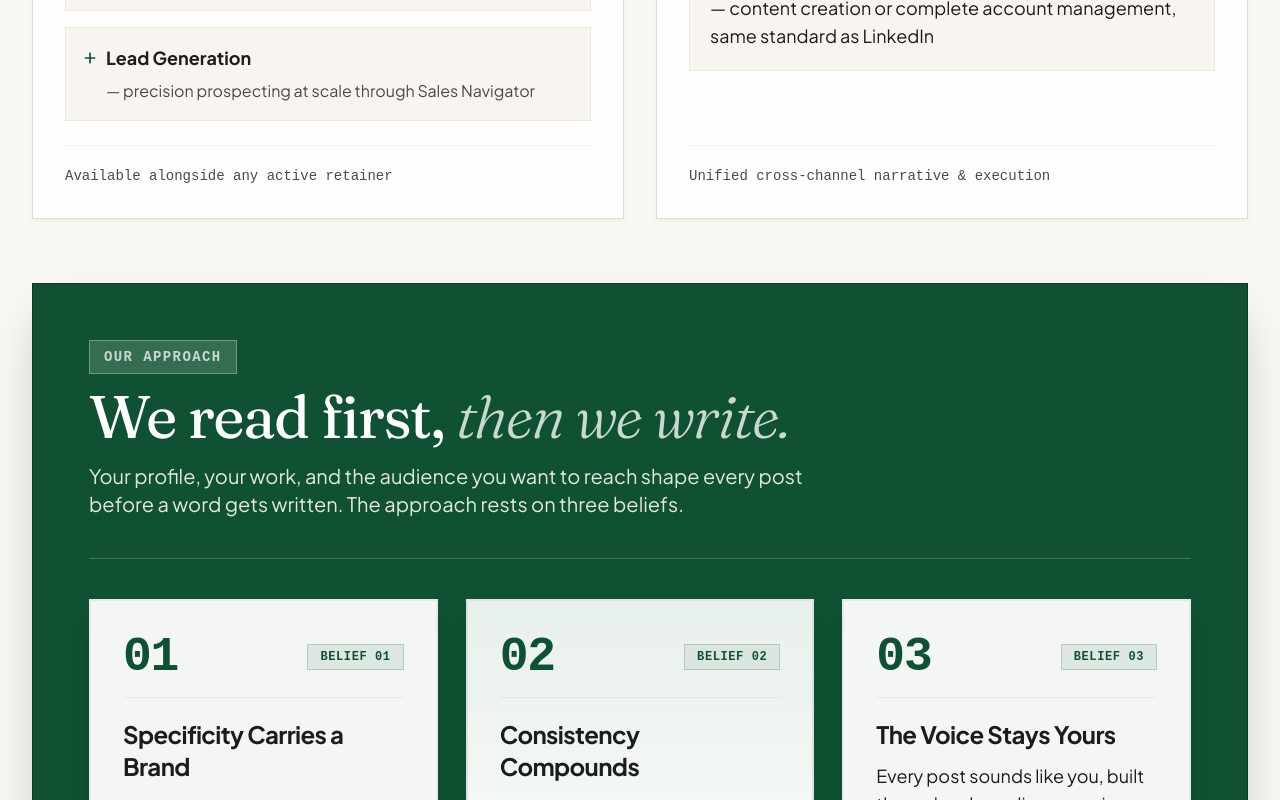
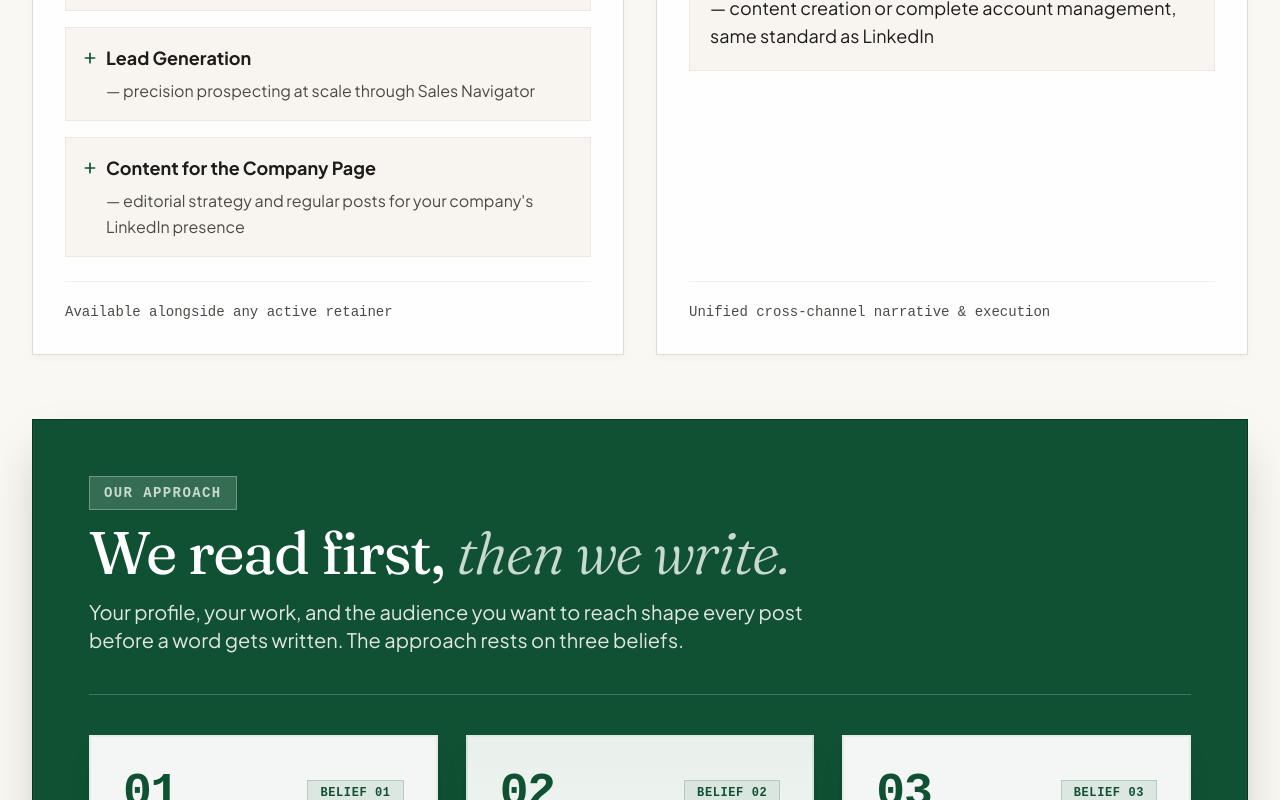
Before and after one commit to swarnavaaaa/Drishtiwebsite, a React (Vite) app: page / in a window 1280 px wide. Shown: the part 6420-7220 px from the top of the page. Built offline with nearby package versions, Linux system fonts and the light colour scheme.

Commit message:
feat(services): add Content for the Company page to add-ons list

```diff
--- a/src/data/websiteContent.js
+++ b/src/data/websiteContent.js
@@ -302,6 +302,10 @@ Resonance first. Reach follows.`,
         title: "Lead Generation",
         description: "precision prospecting at scale through Sales Navigator",
       },
+      {
+        title: "Content for the Company Page",
+        description: "editorial strategy and regular posts for your company's LinkedIn presence",
+      },
     ],
     additionalPlatformTitle: "Additional platform",
     additionalPlatform: {
@@ -438,7 +442,7 @@ Resonance first. Reach follows.`,
       "Transparent reporting on posts, growth, and engagement",
     ],
     addonsNote:
-      "Available as add-ons: targeted outreach on LinkedIn, lead generation via Sales Navigator, and content or full account management on X.",
+      "Available as add-ons: targeted outreach on LinkedIn, lead generation via Sales Navigator, content for the company page, and content or full account management on X.",
     cta: "BOOK A CALL TO DISCUSS PRICING",
   },
 
```
